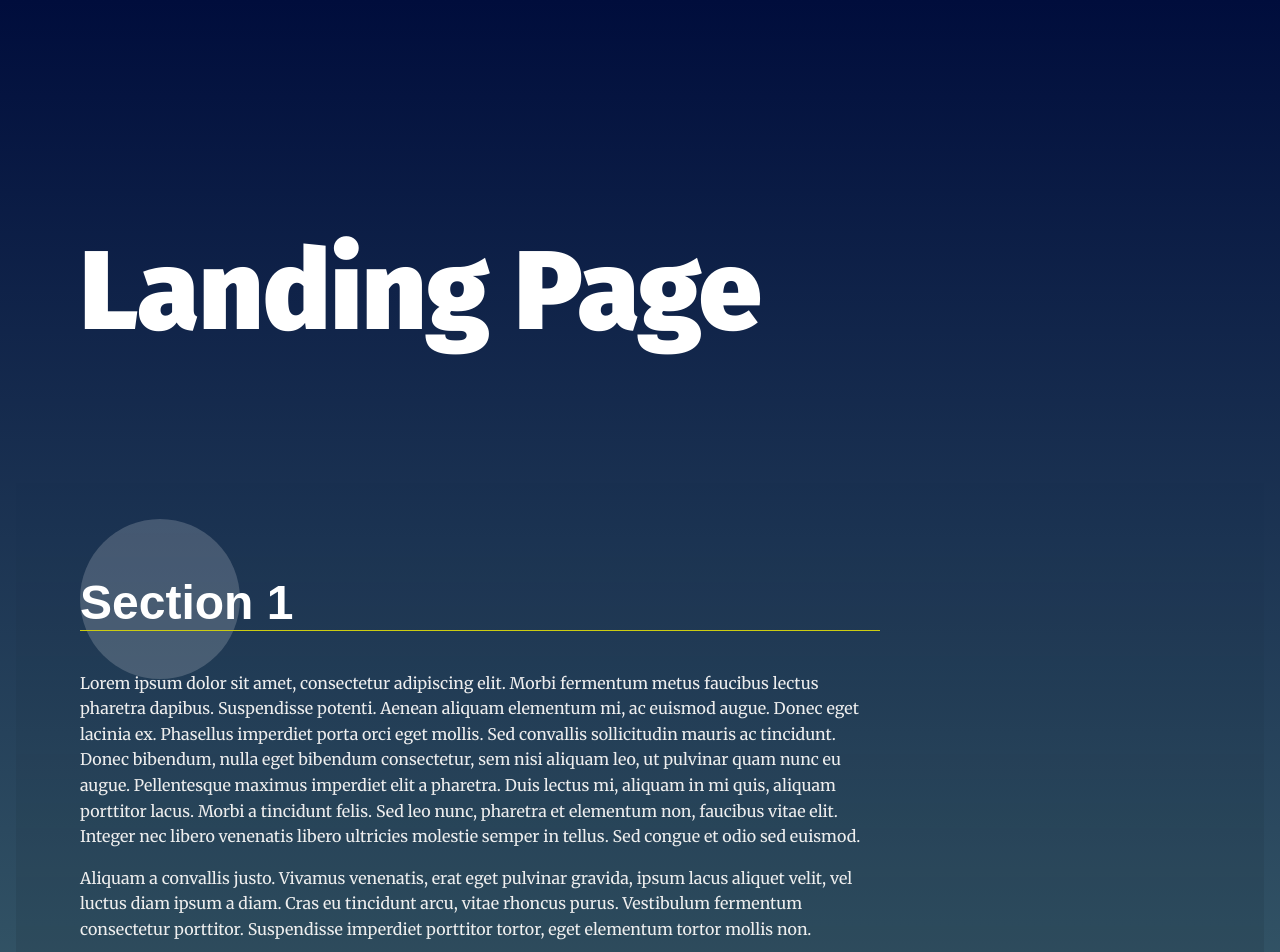
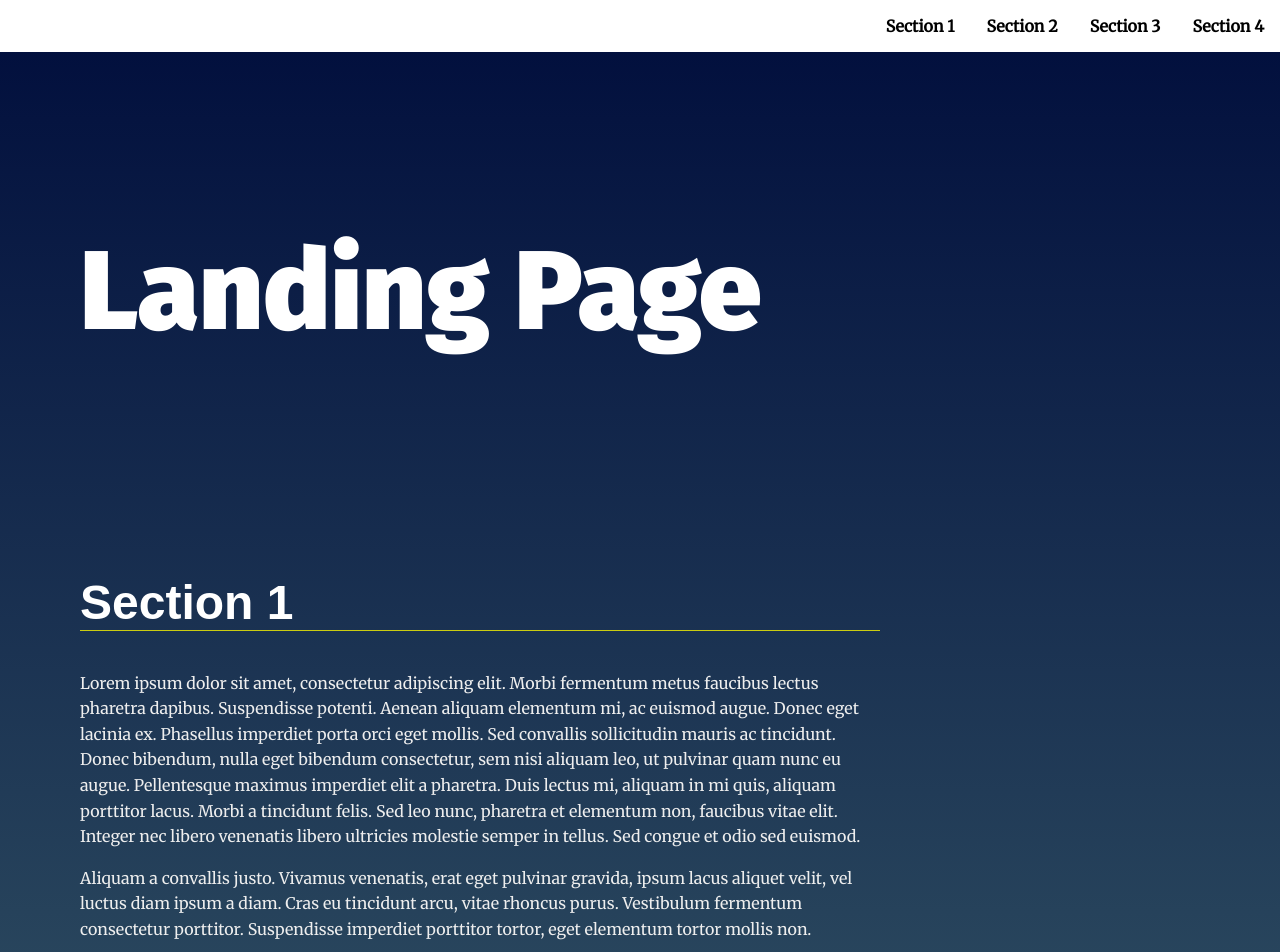
Before and after one commit to xDonnager/udacity_landingPageProject, a plain HTML site: page index.html in a window 1280 px wide. Shown: the top 952 px of the page. Drawn offline with Linux system fonts and the light colour scheme.

Commit message:
Feat: first solution implemented, added menu items, scroll and styles

```diff
--- a/css/styles.css
+++ b/css/styles.css
@@ -10,6 +10,10 @@
 
 
 /* ---- Base Rules ---- */
+html {
+    scroll-behavior: smooth;
+}
+
 body {
     background: rgb(136,203,171);
     background: linear-gradient(0deg, rgba(136,203,171,1) 0%, rgba(0,13,60,1) 100%);
@@ -193,17 +197,17 @@ section:nth-of-type(3n + 1) .landing__container::after {
 /* ---- Theme State Rules ---- */
 /* Section Active Styles */
 /* Note: your-active-class class is applied through javascript. You should update the class here and in the index.html to what you set in your javascript file.  */
-section.your-active-class {
+section.focused {
     background: rgb(0, 0, 0);
     background: linear-gradient(0deg, rgba(0, 0, 0, 0.1) 0%, rgba(0, 0, 0, 0) 100%);
 }
 
-section.your-active-class .landing__container::before {
+section.focused .landing__container::before {
     opacity: 1;
     animation: rotate 4s linear 0s infinite forwards;
 }
 
-section.your-active-class .landing__container::after {
+section.focused .landing__container::after {
     opacity: 1;
     animation: rotate 5s linear 0s infinite forwards reverse;
 }
--- a/index.html
+++ b/index.html
@@ -8,6 +8,7 @@
   <!-- Load Google Fonts -->
   <link href="https://fonts.googleapis.com/css?family=Fira+Sans:900|Merriweather&display=swap" rel="stylesheet">  <!-- Load Styles -->
   <link href="css/styles.css" rel="stylesheet">
+  <script src="./js/app.js" defer></script>
 </head>
 <body>
   <!-- HTML Follows BEM naming conventions
@@ -26,7 +27,7 @@
     a data attribute that will populate the li node.
     Adding more sections will automatically populate nav.
     The first section is set to active class by default -->
-    <section id="section1" data-nav="Section 1" class="your-active-class">
+    <section id="section1" data-nav="Section 1" class="focused">
       <div class="landing__container">
         <h2>Section 1</h2>
         <p>Lorem ipsum dolor sit amet, consectetur adipiscing elit. Morbi fermentum metus faucibus lectus pharetra dapibus. Suspendisse potenti. Aenean aliquam elementum mi, ac euismod augue. Donec eget lacinia ex. Phasellus imperdiet porta orci eget mollis. Sed convallis sollicitudin mauris ac tincidunt. Donec bibendum, nulla eget bibendum consectetur, sem nisi aliquam leo, ut pulvinar quam nunc eu augue. Pellentesque maximus imperdiet elit a pharetra. Duis lectus mi, aliquam in mi quis, aliquam porttitor lacus. Morbi a tincidunt felis. Sed leo nunc, pharetra et elementum non, faucibus vitae elit. Integer nec libero venenatis libero ultricies molestie semper in tellus. Sed congue et odio sed euismod.</p>
@@ -50,6 +51,14 @@
         <p>Aliquam a convallis justo. Vivamus venenatis, erat eget pulvinar gravida, ipsum lacus aliquet velit, vel luctus diam ipsum a diam. Cras eu tincidunt arcu, vitae rhoncus purus. Vestibulum fermentum consectetur porttitor. Suspendisse imperdiet porttitor tortor, eget elementum tortor mollis non.</p>
       </div>
     </section>
+    <section id="section4" data-nav="Section 4">
+        <div class="landing__container">
+          <h2>Section 4</h2>
+          <p>Lorem ipsum dolor sit amet, consectetur adipiscing elit. Morbi fermentum metus faucibus lectus pharetra dapibus. Suspendisse potenti. Aenean aliquam elementum mi, ac euismod augue. Donec eget lacinia ex. Phasellus imperdiet porta orci eget mollis. Sed convallis sollicitudin mauris ac tincidunt. Donec bibendum, nulla eget bibendum consectetur, sem nisi aliquam leo, ut pulvinar quam nunc eu augue. Pellentesque maximus imperdiet elit a pharetra. Duis lectus mi, aliquam in mi quis, aliquam porttitor lacus. Morbi a tincidunt felis. Sed leo nunc, pharetra et elementum non, faucibus vitae elit. Integer nec libero venenatis libero ultricies molestie semper in tellus. Sed congue et odio sed euismod.</p>
+
+          <p>Aliquam a convallis justo. Vivamus venenatis, erat eget pulvinar gravida, ipsum lacus aliquet velit, vel luctus diam ipsum a diam. Cras eu tincidunt arcu, vitae rhoncus purus. Vestibulum fermentum consectetur porttitor. Suspendisse imperdiet porttitor tortor, eget elementum tortor mollis non.</p>
+        </div>
+      </section>
   </main>
   <footer class="page__footer">
     <p>&copy Udacity</p>
--- a/js/app.js
+++ b/js/app.js
@@ -22,14 +22,14 @@
  * Define Global Variables
  *
 */
-
+let sections = document.querySelectorAll('section');
+const navbarList = document.querySelector('#navbar__list');
 
 /**
  * End Global Variables
  * Start Helper Functions
  *
 */
-
 
 
 /**
@@ -39,12 +39,51 @@
 */
 
 // build the nav
+function createListElements(sections){
+    let listElements = [];
+    for (const section of sections) {
+        const listElement = document.createElement('li');
+        const anchorElement = document.createElement('a');
 
+        anchorElement.textContent = section.getAttribute('data-nav');
+        anchorElement.href = '#' + section.id
+        anchorElement.classList.add('menu__link');
+
+        listElement.appendChild(anchorElement);
+        listElements.push(listElement)
+    }
+    return listElements;
+}
+
+function createNavigationMenu(navItems, hostElement){
+    for(let i = 0; i < navItems.length; i++){
+        hostElement.appendChild(navItems[i])
+    }
+}
 
 // Add class 'active' to section when near top of viewport
-
+function updateActiveSection(){
+    for (const section of sections){
+        const rect = section.getBoundingClientRect();
+        // console.log(section)
+        // console.log('top',rect.top)
+        // console.log('bot',rect.bottom)
+        if(rect.top >= 0 && rect.top <= 200 && rect.bottom >= 200){
+            section.classList.add('focused')
+        } else {
+            section.classList.remove('focused')
+        }
+    }
+}
 
 // Scroll to anchor ID using scrollTO event
+// function scrollToSection(e){
+//     console.log(e.target);
+//     // e.preventDefault();
+//     if(e.target.nodeName === 'A'){
+//         console.log('clicked A')
+//     }
+// }
 
 
 /**
@@ -54,7 +93,13 @@
 */
 
 // Build menu
+document.addEventListener('DOMContentLoaded', () => {
+    createNavigationMenu(createListElements(sections), navbarList);
+})
 
 // Scroll to section on link click
+// no need to implement event listeners, we are using html scroll-behavior: smooth;
+// navbarList.addEventListener('click', scrollToSection)
 
 // Set sections as active
+document.addEventListener('scroll', updateActiveSection)
```
